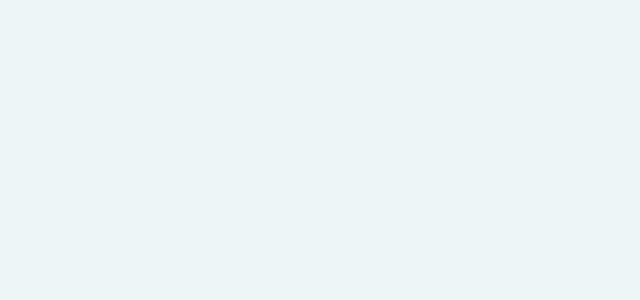
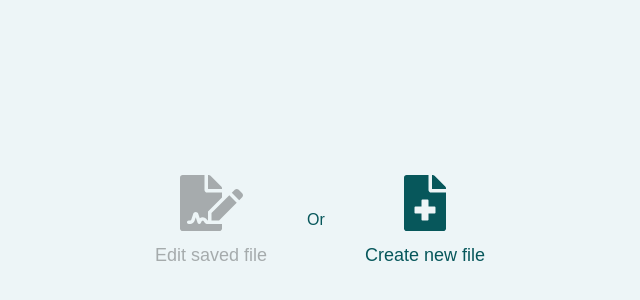
Before and after one commit to rossoskull/measure-fe-base, a React (Create React App) app: page /dashboard in a window 1280 px wide. Shown: the part 180-480 px from the top of the page, without its empty margins (320-960 px from the left). Built offline with nearby package versions, Linux system fonts and the light colour scheme.

Commit message:
Add dashboard

```diff
--- /dev/null
+++ b/src/Components/Dashboard/Dashboard.scss
@@ -0,0 +1,44 @@
+@import "../../Sass/imports";
+
+.dashboard {
+  height: 100vh;
+  width: 100vw;
+  display: flex;
+  justify-content: center;
+  align-items: center;
+  gap: 2rem;
+
+  .icon-button {
+    background: none;
+    border: none;
+    color: $ocean;
+    display: flex;
+    flex-flow: column;
+    align-items: center;
+    padding: 2rem;
+    border-radius: .5rem;
+    transition: .15s ease-out;
+
+    &__icon {
+      font-size: 5.6rem;
+      margin-bottom: 1.4rem;
+    }
+
+    &__text {
+      font-size: 1.8rem;
+    }
+
+    &:active {
+      background-color: $seafoam-opacity-30;
+    }
+
+    &:disabled {
+      color: $black-opacity-30;
+    }
+  }
+
+  .separator {
+    font-size: 1.6rem;
+    color: $ocean;
+  }
+}
--- /dev/null
+++ b/src/Components/Dashboard/Dashboard.tsx
@@ -0,0 +1,66 @@
+import React, { useState, useEffect } from 'react'
+
+import { FontAwesomeIcon } from '@fortawesome/react-fontawesome'
+import { faFileSignature, faFileMedical } from '@fortawesome/free-solid-svg-icons'
+import { Redirect } from 'react-router'
+
+import { isListInStorage } from '../../Utils/utils'
+
+import './Dashboard.scss'
+
+const Dashboard = () => {
+  /** State */
+  const [ isPrevious, setIsPrevious ] = useState(false)
+  const [ redirect, setRedirect ] = useState('')
+
+  /** component did mount */
+  useEffect(() => {
+    const doesListExist = isListInStorage()
+    setIsPrevious(doesListExist)
+  }, [])
+
+  /** Handle edit old file */
+  const editOldFile = () => {
+    setRedirect('/editor')
+  }
+
+  /** Handle create new file */
+  const createNewFile = () => {
+    setRedirect('/editor/new')
+  }
+
+  if (redirect) {
+    return <Redirect to={redirect} />
+  }
+
+  return (
+    <div className="dashboard">
+      <button
+        className="icon-button"
+        disabled={!isPrevious}
+        onClick={editOldFile}
+      >
+        <FontAwesomeIcon
+          icon={faFileSignature}
+          className="icon-button__icon"
+        />
+        <p className="icon-button__text">Edit saved file</p>
+      </button>
+
+      <p className="separator">Or</p>
+
+      <button
+        className="icon-button"
+        onClick={createNewFile}
+      >
+        <FontAwesomeIcon
+          icon={faFileMedical}
+          className="icon-button__icon"
+        />
+        <p className="icon-button__text">Create new file</p>
+      </button>
+    </div>
+  )
+}
+
+export default Dashboard
--- a/src/Components/Editor/Editor.tsx
+++ b/src/Components/Editor/Editor.tsx
@@ -1,12 +1,15 @@
-import React, { useState } from 'react'
+import React, { useState, useEffect } from 'react'
 
 import DisplayList from './DisplayList/DisplayList'
 import Input from './Input/Input'
-import { addListToLocalStorage, DataEntry } from '../../Utils/utils'
+import { addListToLocalStorage, DataEntry, getListFromStorage, isListInStorage } from '../../Utils/utils'
 
 import './Editor.scss'
 
-const Editor = () => {
+interface EditorProps {
+  isNew?: Boolean
+}
+const Editor = ({ isNew }: EditorProps) => {
   /** State */
   const [dataList, setDataList] = useState<DataEntry[]>([])
   const [currentInput, setCurrentInput] = useState({
@@ -23,8 +26,16 @@ const Editor = () => {
     })
   }
 
+  /** Component did mount */
+  useEffect(() => {
+    const isPreviousData = isListInStorage()
+    if (isPreviousData && !isNew) {
+      let rawDataList = getListFromStorage()
+      setDataList(rawDataList)
+    }
+  }, [isNew])
+
   const updateCurrentInput = (value: string, field: number) => {
-    console.log(value)
     if (field === 0) {
       setCurrentInput({
         ...currentInput,
@@ -45,12 +56,11 @@ const Editor = () => {
 
   const addDataToList = (sr: number) => {
     const { length, height, width } = currentInput
-    console.log(length, height, width)
     if (length !== '0' && height !== '0' && width !== '0') {
       const newList = dataList.slice()
       newList.push(new DataEntry(sr, parseFloat(height), parseFloat(width), parseFloat(length)))
       setDataList(newList)
-      updateDataInStorage()
+      updateDataInStorage(newList)
     }
   }
 
@@ -64,11 +74,11 @@ const Editor = () => {
     })
 
     setDataList(list)
-    updateDataInStorage()
+    updateDataInStorage(list)
   }
 
-  const updateDataInStorage = () => {
-    addListToLocalStorage(dataList)
+  const updateDataInStorage = (list: Array<DataEntry>) => {
+    addListToLocalStorage(list)
   }
 
   return (
--- a/src/Sass/imports/_variables.scss
+++ b/src/Sass/imports/_variables.scss
@@ -7,3 +7,5 @@ $seafoam-opacity-30: rgba(#c4dfe6, .3);
 $seafoam-opacity-50: rgba(#c4dfe6, .5);
 
 $white: #fafafa;
+
+$black-opacity-30: rgba(0, 0, 0, .3);
--- a/src/Utils/utils.tsx
+++ b/src/Utils/utils.tsx
@@ -42,6 +42,15 @@ export const addListToLocalStorage = (list: Array<DataEntry>) => {
   localStorage.setItem('previousData', str)
 }
 
+/** Check if list exists in storage */
+export const isListInStorage = () => {
+  const str = localStorage.getItem('previousData') || ''
+  if (str.length > 0) {
+    return true
+  }
+  return false
+}
+
 /** Get data list from localstorage */
 export const getListFromStorage = () => {
   const str = localStorage.getItem('previousData')
--- a/src/index.tsx
+++ b/src/index.tsx
@@ -3,8 +3,9 @@ import ReactDOM from 'react-dom'
 
 import { BrowserRouter, Route } from 'react-router-dom'
 
+import Home from './Components/Home/Home'
 import Editor from './Components/Editor/Editor'
-import Home from './Components/Home/Home'
+import Dashboard from './Components/Dashboard/Dashboard'
 
 import './Sass/_base.scss'
 
@@ -19,8 +20,20 @@ ReactDOM.render(
 
       <Route
         exact
+        path="/dashboard"
+        component={Dashboard}
+      />
+
+      <Route
+        exact
         path="/editor"
         component={Editor}
+      />
+
+      <Route
+        exact
+        path="/editor/new"
+        render={(props) => <Editor {...props} isNew />}
       />
     </BrowserRouter>
   </React.StrictMode>,
```
